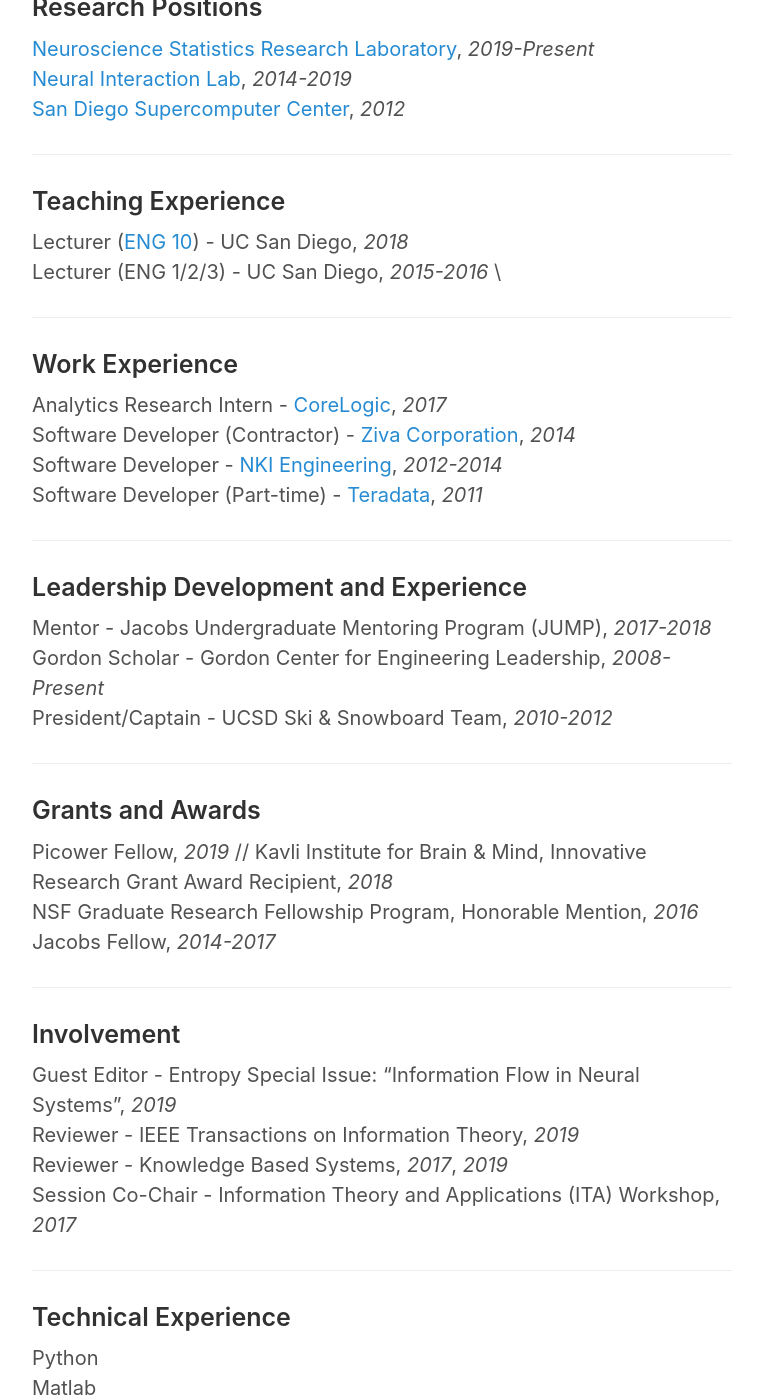
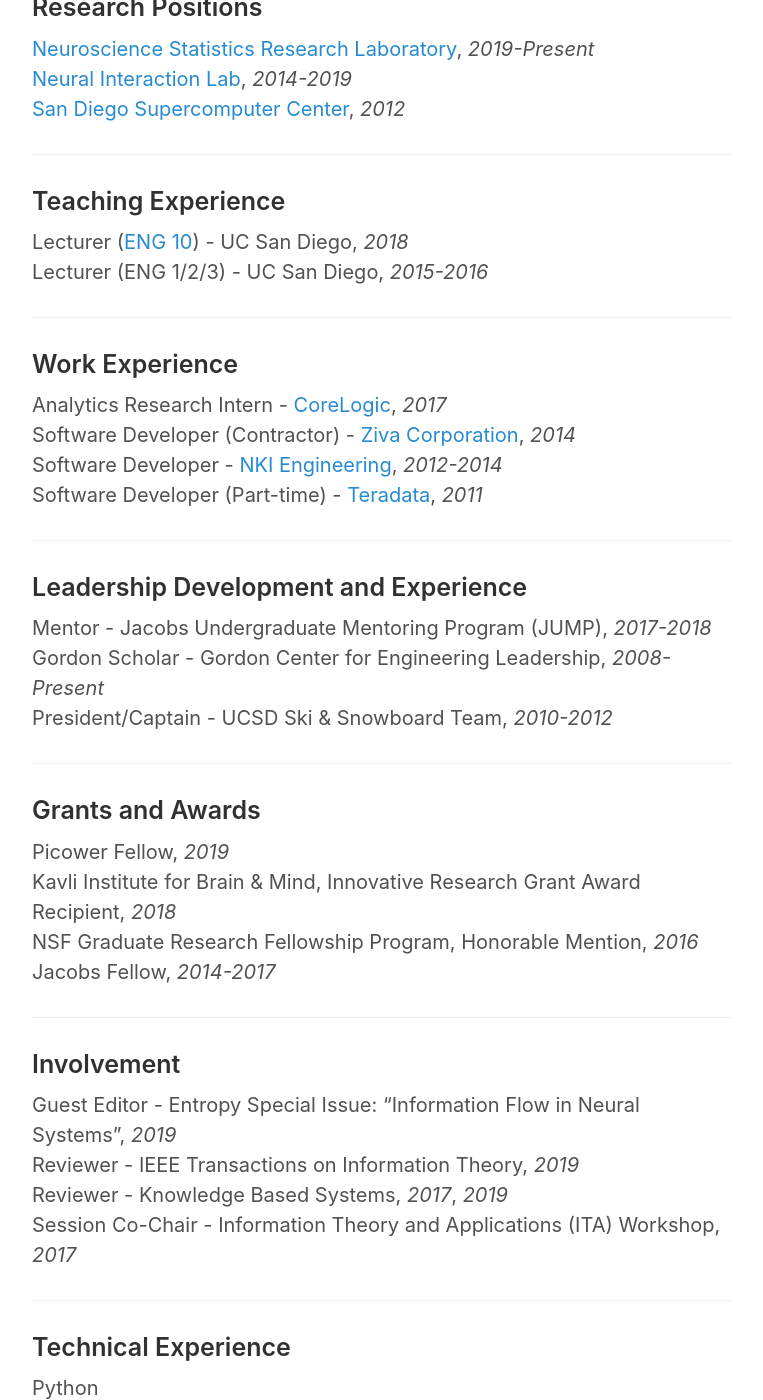
Before and after one commit to gabeschamberg/gabeschamberg.github.io, a Jekyll site: the page built from cv.md, in a window 1280 px wide and 1400 px high, scrolled down 1782 px. Shown: the whole window, without its empty margins (258-1021 px from the left). Built offline with Jekyll 4.4.1, drawn with Linux system fonts in a browser that asks for light colours; nearby versions of some CDN libraries.

Commit message:
fix typo

```diff
--- a/cv.md
+++ b/cv.md
@@ -68,7 +68,7 @@
 ### Teaching Experience
 
 Lecturer ([ENG 10](http://jacobsschool.ucsd.edu/idea/eng10/index.html)) - UC San Diego, *2018* \\
-Lecturer (ENG 1/2/3) - UC San Diego, *2015-2016* \\
+Lecturer (ENG 1/2/3) - UC San Diego, *2015-2016*
 
 -----
 
@@ -91,7 +91,7 @@
 
 ### Grants and Awards
 
-Picower Fellow, *2019* //
+Picower Fellow, *2019* \\
 Kavli Institute for Brain & Mind, Innovative Research Grant Award Recipient, *2018* \\
 NSF Graduate Research Fellowship Program, Honorable Mention, *2016* \\
 Jacobs Fellow, *2014-2017*
```
